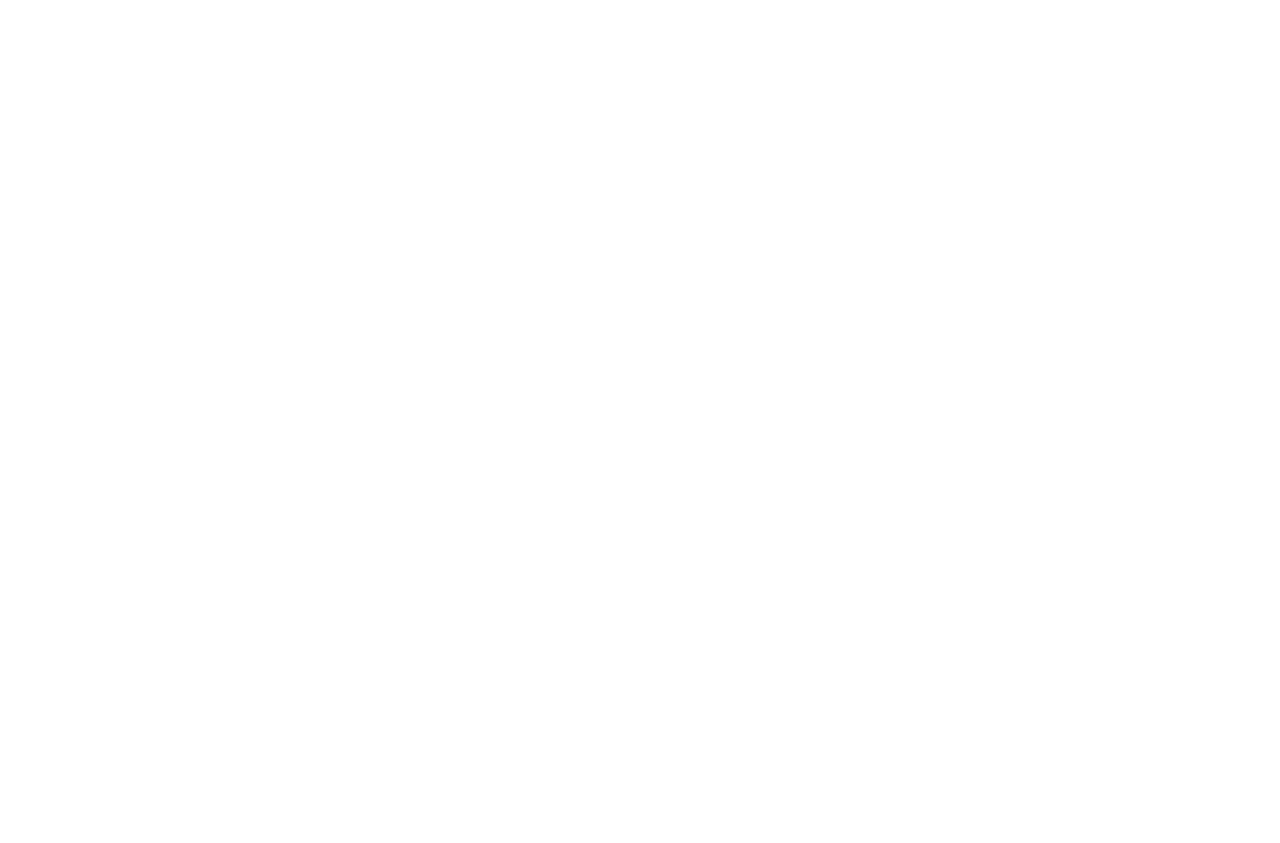
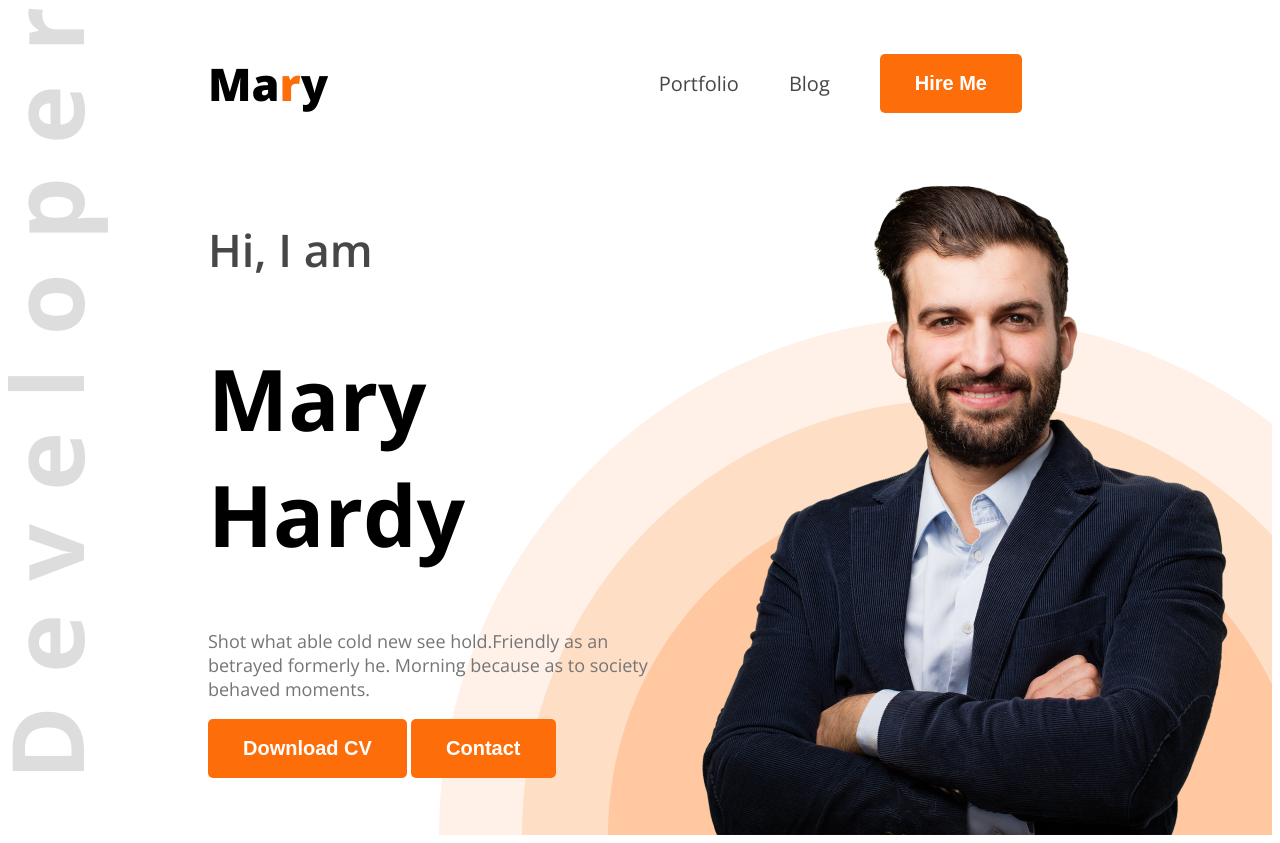
Before and after one commit to Anik2000/web-dev-portfolio, a plain HTML site: page index.html in a window 1280 px wide. Before the commit the page ends 800 px from the top, so only its background shows below. Drawn offline with nearby package versions, Linux system fonts and the light colour scheme.

Commit message:
Added so many styles

```diff
--- /dev/null
+++ b/Styles/portfolio.css
@@ -0,0 +1,85 @@
+
+.open-sans-normal {
+  font-family: "Open Sans", sans-serif;
+  font-optical-sizing: auto;
+  font-style: normal;
+  font-variation-settings:
+    "wdth" 100;
+}
+
+/* shared style */
+.text-primary{
+    color: #FD6E0A;
+}
+.dark-2{
+    color: #474747;
+}
+
+.btn-primary{
+    padding: 18px 35px 18px 35px;
+    background-color: #FD6E0A;
+    color: white;
+    font-size: 20px;
+    font-weight: bold;
+    border-radius: 5px;
+    border: none;
+}
+
+
+/* Nav Styles */
+nav{
+    display: flex;
+    align-items: center;
+    margin: 0 200px;
+    justify-content: space-between;
+}
+.nav-title{
+    font-size: 45px;
+    font-weight: 800;
+}
+nav ul{
+    display: flex;
+    align-items: center;
+
+}
+nav ul li{
+    list-style: none;
+    margin-right: 50px;
+}
+nav li a{
+    text-decoration: none;
+    font-size: 20px;
+}
+
+/* header styles */
+
+.header{
+    background-image: url('../images/developer.png'), url('../images/header_bg.png');
+    background-repeat: no-repeat;
+    background-position: top left, bottom right;
+}
+
+/* Banner Styles */
+
+.banner{
+    display: flex;
+    justify-content: space-between;
+    margin: 0 35px 0 200px;
+}
+
+.banner-content{
+    max-width: 580px;
+}
+
+.banner-greetings{
+    font-size: 45px;
+    font-weight: 600;
+}
+.banner-title{
+    font-size: 85px;
+    font-weight: 700;
+}
+.banner-description{
+    font-size: 18px;
+    color: #757575;
+}
--- a/index.html
+++ b/index.html
@@ -3,9 +3,40 @@
 <head>
     <meta charset="UTF-8">
     <meta name="viewport" content="width=device-width, initial-scale=1.0">
-    <title>Document</title>
+    <title>Web Developer Portfolio</title>
+    <link rel="preconnect" href="https://fonts.googleapis.com">
+    <link rel="preconnect" href="https://fonts.gstatic.com" crossorigin>
+    <link href="https://fonts.googleapis.com/css2?family=Open+Sans:ital,wght@0,300..800;1,300..800&family=Work+Sans:ital,wght@0,100..900;1,100..900&display=swap" rel="stylesheet">
+    <link rel="stylesheet" href="Styles/portfolio.css">
 </head>
-<body>
+<body class="open-sans-normal">
+    <header class="header">
+        <nav>
+            <h3 class="nav-title">Ma<span class="text-primary">r</span>y</h3>
+            <ul>
+                <li><a class="dark-2" href="">Portfolio</a></li>
+                <li><a class="dark-2" href="">Blog</a></li>
+                <li><a href=""><button class="btn-primary">Hire Me</button></a></li>
+            </ul>
+        </nav>
+        <div class="banner">
+            <div class="banner-content">
+                <h4 class="banner-greetings dark-2">Hi, I am</h4>
+                <h1 class="banner-title">Mary Hardy</h1>
+                <p class="banner-description">Shot what able cold new see hold.Friendly as an betrayed formerly he. Morning because as to society behaved moments.</p>
+                <button class="btn-primary">Download CV</button>
+                <button class="btn-primary">Contact</button>
+            </div>
+            <img src="images/hardy.png" alt="Hardy">
+        </div>
+    </header>
 
+    <main>
+
+    </main>
+
+    <footer>
+
+    </footer>
 </body>
 </html>
```
